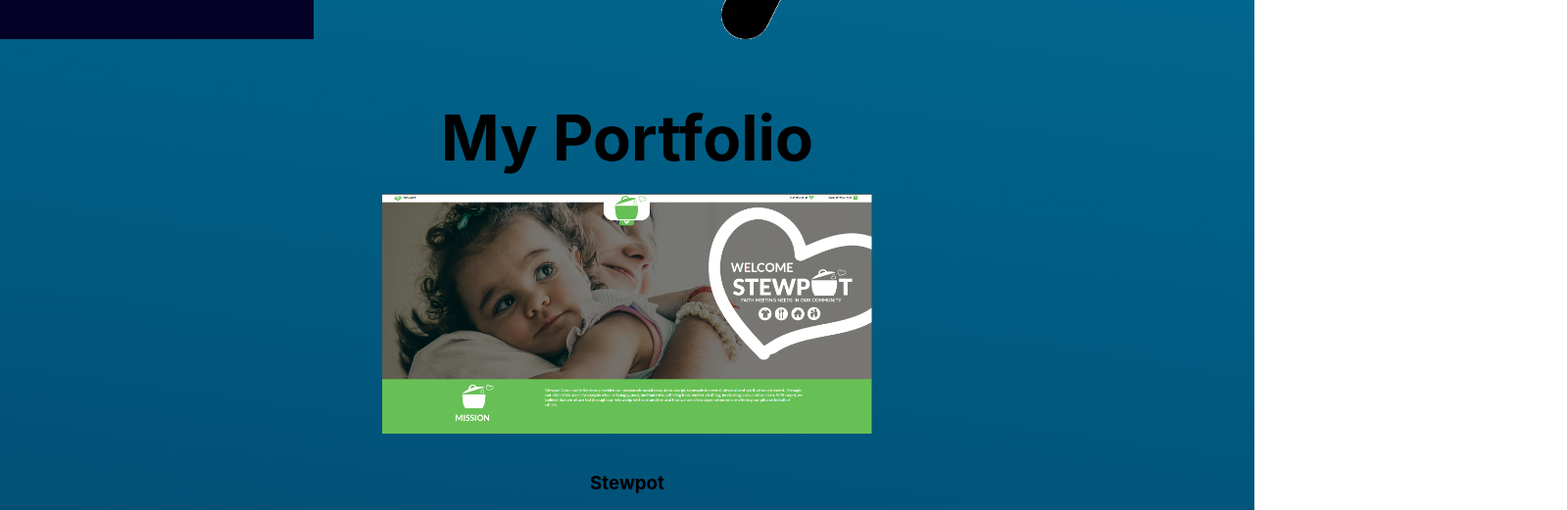
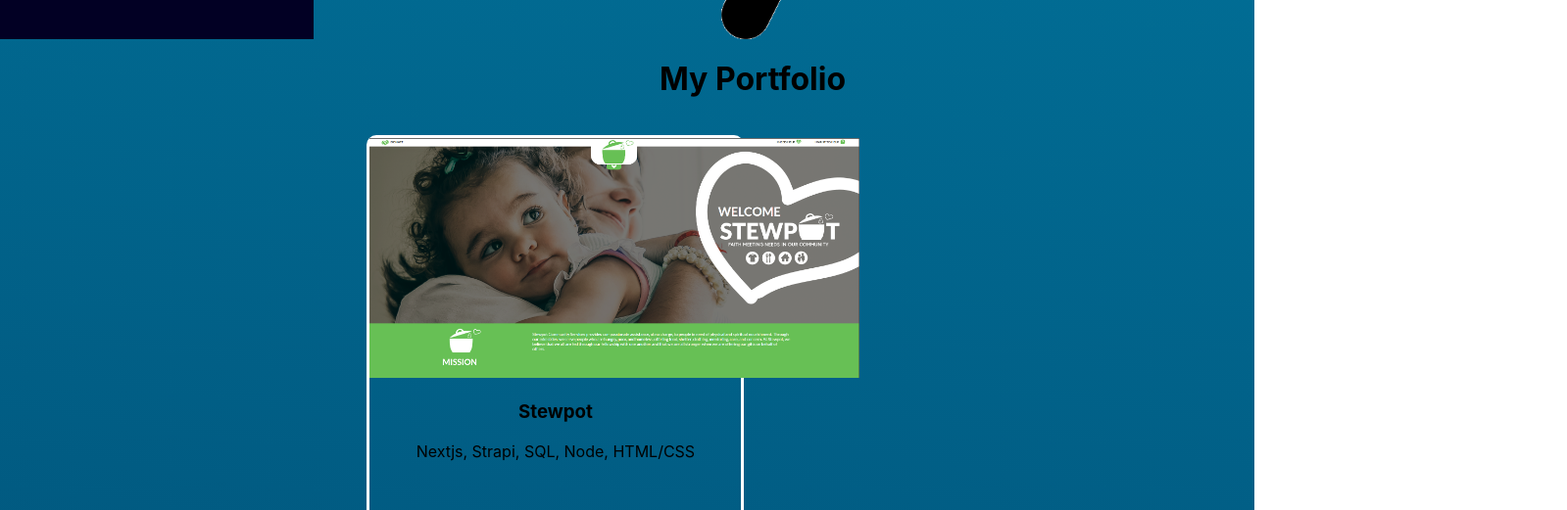
Before and after one commit to zep1994/thomas-matlock, a Next.js app in the folder frontend/: page /portfolio in a window 1280 px wide. Shown: the part 760-1281 px from the top of the page at 98% size, 1599 px wide, since content can reach past the window. Built offline with nearby package versions, Linux system fonts and the light colour scheme; grey boxes are pictures that could not be loaded.

Commit message:
Update Portfolio

```diff
--- a/frontend/components/Layout.js
+++ b/frontend/components/Layout.js
@@ -6,8 +6,8 @@ const Layout = ({children}) => {
     return (
         <>
             <div className={styles.container}>
+            <Header />
                     <main className={styles.main }>
-                    <Header />
                         {children}
                     </main>
                 <Footer />
--- a/frontend/pages/portfolio.js
+++ b/frontend/pages/portfolio.js
@@ -4,29 +4,41 @@ import styles from '../styles/Portfolio.module.css'
 const portfolio = () => {
     return (
     <div className={styles.container}>
-        <main className={styles.main}>
         <h1 className={styles.title}>
             My Portfolio
         </h1>
-            <br />
+        <div className={styles.sites}>
+            <div className={styles.card}>
                 <img src="/images/stewpot.png" className={styles.stewpot} />
                 <br />
                 <h3>Stewpot</h3>
+                <p>Nextjs, Strapi, SQL, Node, HTML/CSS</p>
+            </div>
+            <div className={styles.card}>
                 <img src="/images/cline.png" className={styles.cline} />
                 <br />
                 <img src="/images/cline_form.png" className={styles.cline} />
                 <br />
                 <h3>Cline Tours</h3>
+                <p>Nextjs, Strapi, SQL, Node, HTML/CSS</p>
+            </div>
+            <div className={styles.card}>
                 <img src="/images/mssm.png" className={styles.mssm} />
                 <br />
                 <img src="/images/mssmhome.png" className={styles.mssm} />
                 <br />
                 <h3>Mississippi Sport Medicine</h3>
+                <p>Laravel, jQuery, SQL, HTML/CSS</p>
+            </div>
+            <div className={styles.card}>
                 <br />
                 <img src="/images/nucor.png" className={styles.nucor} />
                 <br />
                 <h3>Nucor General Recycling</h3>
-        </main>
+                <p>Laravel, jQuery, SQL, HTML/CSS</p>
+
+            </div>
+        </div>
     </div>
     )
 }
--- a/frontend/styles/Layout.module.css
+++ b/frontend/styles/Layout.module.css
@@ -2,5 +2,6 @@
     background: rgb(2,0,36);
     background: linear-gradient(8deg, rgba(2,0,36,1) 0%, rgba(1,121,161,1) 95%);
     position: relative;
+    float: left;
 
 }
--- a/frontend/styles/Portfolio.module.css
+++ b/frontend/styles/Portfolio.module.css
@@ -1,108 +1,53 @@
 .container {
-    padding: 0 2rem;
-    width: 100%;
+  min-height: 100vh;
+  padding: 4rem 0;
+  display: flex;
+  flex-direction: column;
+  justify-content: space-between;
+  align-items: center;
+  width: 80%;
+  position: relative;
+  right: 0;
+  padding: 0;
+  margin:0;
+  float: right;
   }
 
   .main {
     min-height: 100vh;
     padding: 4rem 0;
-    flex: 1;
     display: flex;
     flex-direction: column;
-    justify-content: center;
+    justify-content: space-between;
     align-items: center;
-    width: 100%;
+    width: 80%;
+    position: relative;
+    right: 0;
+    padding: 0;
+    margin:0;
   }
 
-  .footer {
+  .sites {
     display: flex;
-    flex: 1;
-    padding: 2rem 0;
-    border-top: 1px solid #eaeaea;
-    justify-content: center;
-    align-items: center;
-  }
-
-  .footer a {
-    display: flex;
-    justify-content: center;
-    align-items: center;
-    flex-grow: 1;
-  }
-
-  .title a {
-    color: #0070f3;
-    text-decoration: none;
-  }
-
-  .title a:hover,
-  .title a:focus,
-  .title a:active {
-    text-decoration: underline;
-  }
-
-  .title {
-    margin: 0;
-    line-height: 1.15;
-    font-size: 4rem;
-  }
-
-  .title,
-  .description {
-    text-align: center;
-  }
-
-  .description {
-    margin: 4rem 0;
-    line-height: 1.5;
-    font-size: 1.5rem;
-  }
-
-  .code {
-    background: #fafafa;
-    border-radius: 5px;
-    padding: 0.75rem;
-    font-size: 1.1rem;
-    font-family: Menlo, Monaco, Lucida Console, Liberation Mono, DejaVu Sans Mono,
-      Bitstream Vera Sans Mono, Courier New, monospace;
-  }
-
-  .grid {
-    display: flex;
-    align-items: center;
-    justify-content: center;
+    flex-direction: row;
     flex-wrap: wrap;
-    max-width: 800px;
+    width: 80%;
+    position: relative;
+    right: 0;
+    padding-right: 0;
+    margin-right:0;
+    float: right;
   }
 
   .card {
+    width: 25rem;
+    width: 47%;
     margin: 1rem;
-    padding: 1.5rem;
-    text-align: left;
-    color: inherit;
-    text-decoration: none;
-    border: 1px solid #eaeaea;
+    text-align: center;
+    height: 60rem;
+    border: 3px solid white;
     border-radius: 10px;
-    transition: color 0.15s ease, border-color 0.15s ease;
-    max-width: 300px;
-  }
 
-  .card:hover,
-  .card:focus,
-  .card:active {
-    color: #0070f3;
-    border-color: #0070f3;
-  }
-
-  .card h2 {
-    margin: 0 0 1rem 0;
-    font-size: 1.5rem;
-  }
-
-  .card p {
-    margin: 0;
-    font-size: 1.25rem;
-    line-height: 1.5;
   }
 
   .logo {
@@ -110,60 +55,6 @@
     margin-left: 0.5rem;
   }
 
-  @media (max-width: 600px) {
-    .grid {
-      width: 100%;
-      flex-direction: column;
-    }
-
-  }
-
-  @media (max-width: 425px) {
-
-    .main {
-      min-height: auto;
-    }
-
-    .title {
-      font-size: 1.5rem;
-    }
-  }
-
-  @media (max-width: 325px) {
-
-
-    .title {
-      font-size: 1rem;
-    }
-  }
-
-
-
-  @media (prefers-color-scheme: dark) {
-    .card,
-    .footer {
-      border-color: #222;
-    }
-    .code {
-      background: #111;
-    }
-    .logo img {
-      filter: invert(1);
-    }
-  }
-
-
-.stewpot {
-    width: 500px;
-
+.container img {
+  width: 500px;
 }
-
-.cline {
-    width: 500px;
-
-}
-
-.mssm {
-  width: 500px;
-
-}
```
Lines whose indentation alone changed are shown as unchanged.
